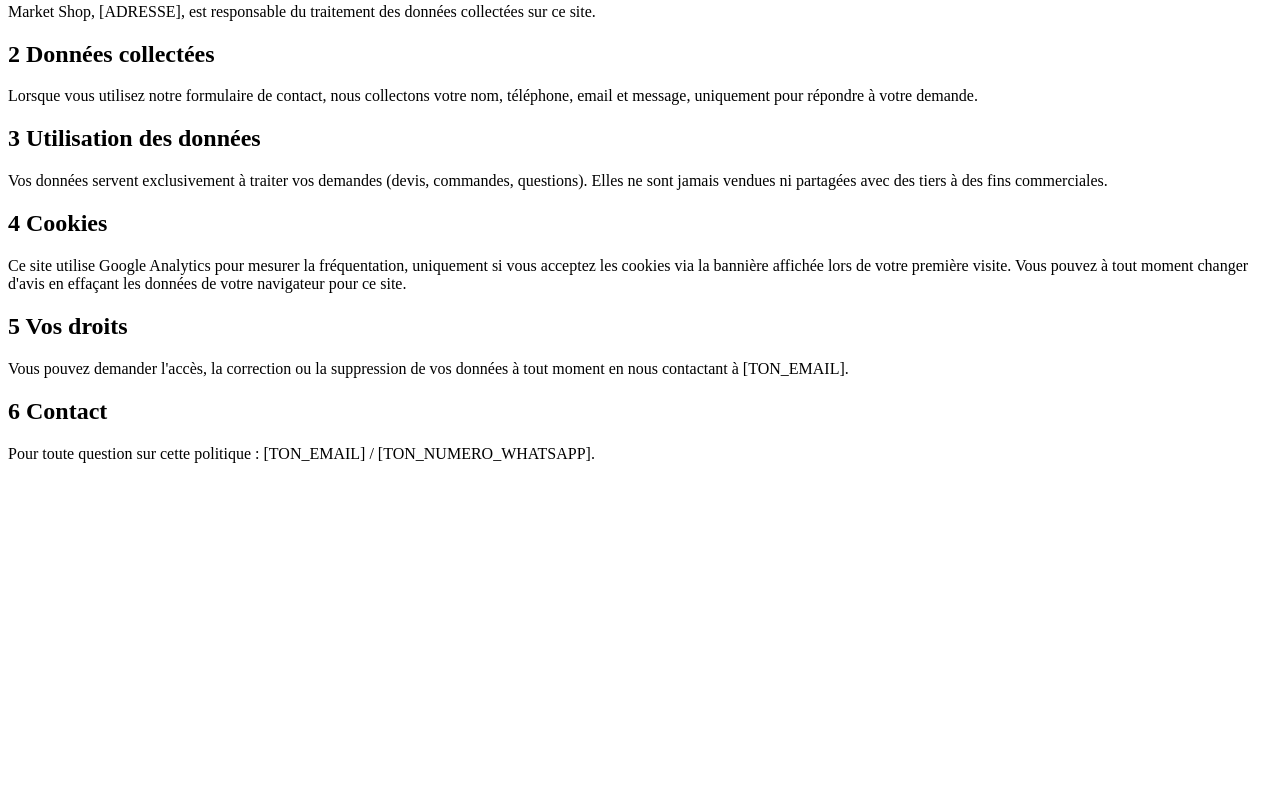
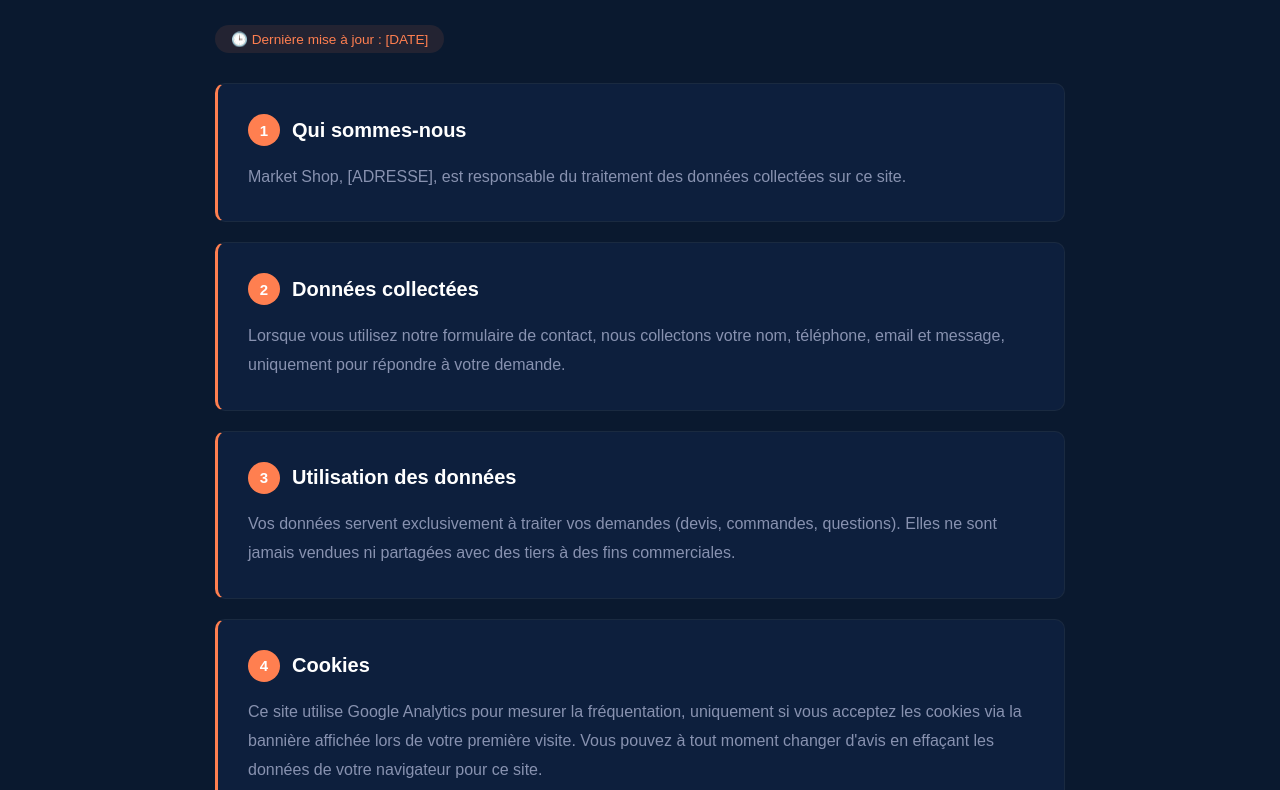
Before and after one commit to Marketshopdev/market-shop-site, a website: page politique-confidentialite.html in a window 1280 px wide. Shown: the part 176-966 px from the top of the page. Before the commit the page ends 800 px from the top, so only its background shows below. Drawn offline with Linux system fonts and the light colour scheme.

Commit message:
Update politique-confidentialite.html

```diff
--- a/politique-confidentialite.html
+++ b/politique-confidentialite.html
@@ -1,3 +1,6 @@
+<link rel="stylesheet" href="./css/style.css">
+<link rel="stylesheet" href="./css/components.css">
+
 <main>
     <section class="page-intro">
         <span class="hero-tag">Vos données, en clarté</span>
```
